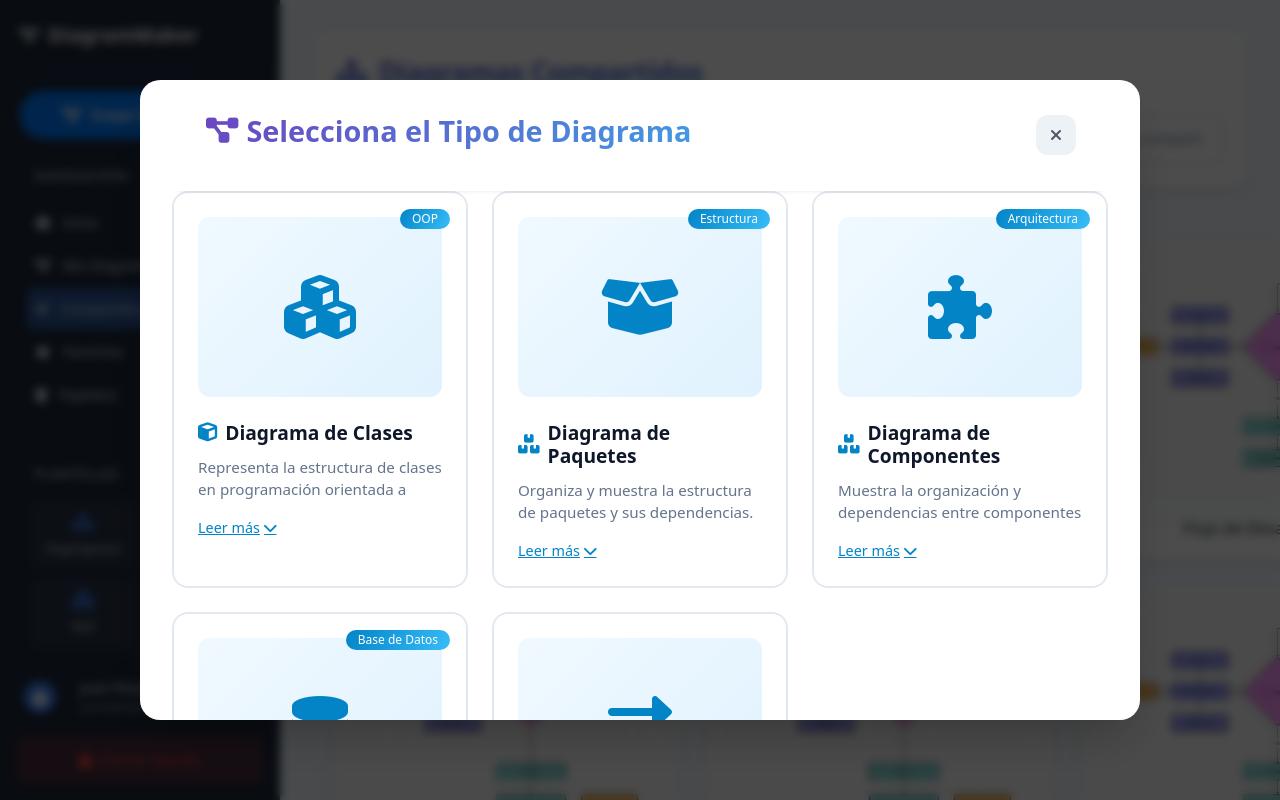
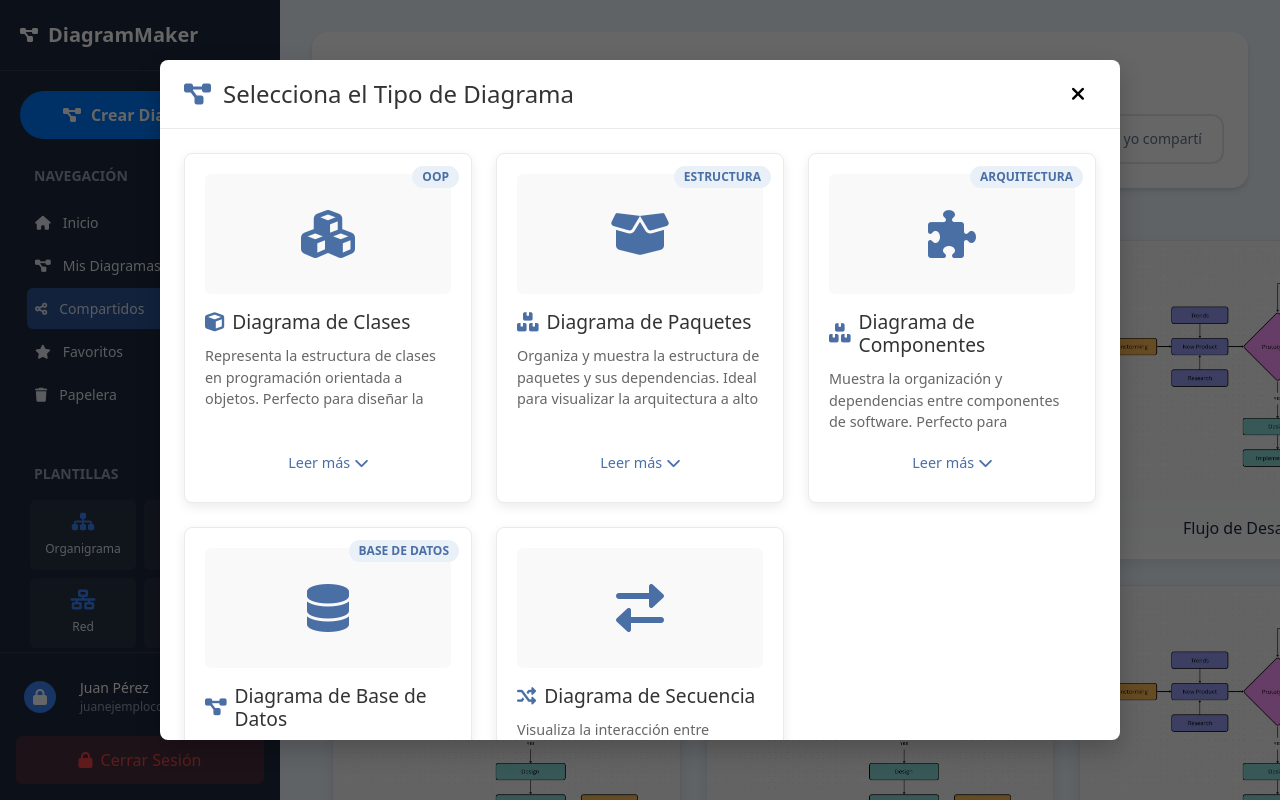
Before and after one commit to juan12312121/Graficacion, an Angular app: page /compartidos in a window 1280 px wide. Both pictures are taken after a click on the button "Crear Diagrama". Shown: the top 800 px of the page. Built offline with nearby package versions, Linux system fonts and the light colour scheme.

Commit message:
ya arregle lo del modal xd

```diff
--- a/src/app/modal/modal.component.css
+++ b/src/app/modal/modal.component.css
@@ -1,255 +1,232 @@
+/* Modal Overlay - Covers the entire screen */
 .modal-overlay {
   position: fixed;
   top: 0;
   left: 0;
-    z-index: 199;
-    right: 0;
-    bottom: 0;
-    background-color: rgba(0, 0, 0, 0.7);
+  width: 100%;
+  height: 100%;
+  background-color: rgba(0, 0, 0, 0.6);
   display: flex;
   justify-content: center;
   align-items: center;
-    backdrop-filter: blur(5px);
+  z-index: 1000;
   opacity: 0;
   visibility: hidden;
-    transition: opacity 0.3s ease, visibility 0s 0.3s;
-    padding: 20px;
-    box-sizing: border-box;
+  transition: all 0.3s ease;
 }
-
 
 .modal-overlay.visible {
   opacity: 1;
   visibility: visible;
-    transition: opacity 0.3s ease;
 }
 
-
-
-  .modal-content {
-    padding-right: 10px; /* Esto efectivamente "moverá" el scrollbar */
-    background: white;
-    padding: 0px 2rem 2rem 2rem;
-    border-radius: 20px;
-    width: 90%;
-    max-width: 1000px;
-    max-height: 80vh; /* Evita que el modal sea demasiado grande */
-    overflow-y: auto; /* Habilita el scrollbar si el contenido es largo */
-    display: flex;
-    flex-direction: column;
-    box-shadow: 0 25px 50px -12px rgba(0, 0, 0, 0.25);
-    transform: scale(0.9);
-    transition: transform 0.3s ease-in-out;
-    position: relative;
-    box-sizing: border-box;
-
+.modal-overlay.hidden {
+  opacity: 0;
+  visibility: hidden;
 }
 
-
-  .modal-overlay.visible .modal-content {
-    transform: scale(1); /* Scale up when visible */
+/* Modal Content */
+.modal-content {
+  background-color: #fff;
+  border-radius: 8px;
+  width: 90%;
+  max-width: 960px;
+  max-height: 85vh;
+  overflow-y: auto;
+  box-shadow: 0 10px 25px rgba(0, 0, 0, 0.2);
+  animation: slideIn 0.3s ease forwards;
 }
 
+@keyframes slideIn {
+  from {
+    transform: translateY(-20px);
+    opacity: 0;
+  }
+  to {
+    transform: translateY(0);
+    opacity: 1;
+  }
+}
 
+/* Modal Header */
 .modal-header {
   display: flex;
   justify-content: space-between;
   align-items: center;
-    position: sticky;
-    top: 0;
-    background: white;
-    z-index: 1;
-    padding: 2rem;
-    margin-bottom: 0;
-    /* Agregamos una transición suave para la sombra */
-    transition: box-shadow 0.3s ease;
+  padding: 16px 24px;
+  border-bottom: 1px solid #eaeaea;
+}
 
-    box-shadow: 0 4px 6px -6px rgba(0, 0, 0, 0.2);
-    background: linear-gradient(white 0%, white 100%);
-    background-size: 100% calc(100% - 1px);
-    background-repeat: no-repeat;
-  }
-  .modal-header::before {
-    content: '';
-    position: absolute;
-    z-index: -1;
-    height: 100%;
-    top: 0;
-    right: 0;
-    left: 0;
-    background: white;
-}
 .modal-header h2 {
-    font-size: 1.8rem;
-    color: #2D3748;
-    background: linear-gradient(120deg, #6B46C1 0%, #4299E1 100%);
-    background-clip: text;
-    -webkit-text-fill-color: transparent;
-    font-weight: 600;
+  margin: 0;
+  color: #333;
+  font-size: 1.5rem;
   display: flex;
   align-items: center;
-    gap: 0.5rem;
-    padding: 2px;
 }
 
-
+.modal-header h2 i {
+  margin-right: 12px;
+  color: #4a6fa5;
+}
 
 .close-button {
-    background: #EDF2F7;
+  background: none;
   border: none;
-    width: 40px;
-    height: 40px;
-    border-radius: 12px;
-    color: #4A5568;
-    transition: all 0.3s ease;
+  font-size: 1.2rem;
+  cursor: pointer;
+  width: 36px;
+  height: 36px;
+  border-radius: 50%;
   display: flex;
   align-items: center;
   justify-content: center;
-    cursor: pointer;
+  transition: background-color 0.2s;
 }
 
 .close-button:hover {
-    background: #bb2d3b;
-    color: white;
-    transform: scale(1.05);
+  background-color: #f0f0f0;
+}
+
+/* Diagram Grid */
+.diagram-grid {
+  display: grid;
+  grid-template-columns: repeat(auto-fill, minmax(280px, 1fr));
+  gap: 24px;
+  padding: 24px;
 }
 
 /* Diagram Cards */
-
-  .diagram-grid {
-    display: grid;
-    grid-template-columns: repeat(auto-fit, minmax(280px, 1fr));
-    gap: 1.5rem;
-    padding-bottom: 1rem;
-  }
-
 .diagram-card {
-    border: 2px solid #e2e8f0;
-    border-radius: 16px;
-    padding: 1.5rem;
-    cursor: pointer;
+  position: relative;
+  display: flex;
+  flex-direction: column;
+  border-radius: 8px;
+  overflow: hidden;
+  border: 1px solid #eaeaea;
+  box-shadow: 0 4px 12px rgba(0, 0, 0, 0.08);
+  padding: 20px;
+  text-decoration: none;
+  color: #333;
   transition: all 0.3s ease;
-    background: white;
-    position: relative;
-  }
-
-  .diagram-card::before {
-    content: '';
-    position: absolute;
-    top: 0;
-    left: 0;
-    right: 0;
-    height: 4px;
-    background: linear-gradient(90deg, #0284c7, #38bdf8);
-    transform: scaleX(0);
-    transition: transform 0.3s ease;
+  background-color: #fff;
 }
 
 .diagram-card:hover {
   transform: translateY(-5px);
-    box-shadow: 0 10px 15px -3px rgba(0, 0, 0, 0.1);
+  box-shadow: 0 8px 16px rgba(0, 0, 0, 0.12);
+  border-color: #d0d0d0;
 }
 
-  .diagram-card:hover::before {
-    transform: scaleX(1);
+/* Fix link behavior when clicking expand button */
+.diagram-card .expand-button {
+  z-index: 10;
+  position: relative;
 }
 
+/* Badge */
+.badge {
+  position: absolute;
+  top: 12px;
+  right: 12px;
+  background-color: #e9f0f8;
+  color: #4a6fa5;
+  font-size: 0.75rem;
+  font-weight: 600;
+  padding: 5px 10px;
+  border-radius: 12px;
+  text-transform: uppercase;
+}
+
+/* Diagram Preview */
 .diagram-preview {
-    background: linear-gradient(135deg, #f0f9ff 0%, #e0f2fe 100%);
-    border-radius: 12px;
-    padding: 1.5rem;
-    margin-bottom: 1.5rem;
-    height: 180px;
   display: flex;
   align-items: center;
   justify-content: center;
+  height: 120px;
+  margin-bottom: 16px;
+  border-radius: 6px;
+  background-color: #f9f9f9;
 }
 
 .diagram-preview i {
-    font-size: 4rem;
-    color: #0284c7;
+  font-size: 3rem;
+  color: #4a6fa5;
 }
 
-  .diagram-card:hover .diagram-preview i {
-    transform: scale(1.1) rotate(10deg);
-    color: #0ea5e9;
+/* Diagram Title */
+.diagram-title {
+  font-size: 1.2rem;
+  margin: 0 0 12px 0;
+  color: #333;
+  display: flex;
+  align-items: center;
 }
 
-  .diagram-title {
-    font-weight: 600;
-    margin-bottom: 0.75rem;
-    color: #0f172a;
-    font-size: 1.2rem;
-    display: flex;
-    align-items: center;
-    gap: 0.5rem;
-  }
 .diagram-title i {
-    color: #0284c7;
+  margin-right: 8px;
+  color: #4a6fa5;
 }
 
+/* Diagram Description */
 .diagram-description {
-    font-size: 0.95rem;
-    color: #64748b;
+  font-size: 0.9rem;
+  color: #666;
   line-height: 1.5;
+  margin: 0 0 12px 0;
+  max-height: 64px;
   overflow: hidden;
-    position: relative;
-    height: 3em;
-    transition: height 0.3s ease;
+  transition: max-height 0.3s ease, opacity 0.3s ease;
 }
 
 .diagram-description.expanded {
-    height: auto;
+  max-height: 200px;
 }
 
-
-
-  .badge {
-    position: absolute;
-    top: 1rem;
-    right: 1rem;
-    background: linear-gradient(120deg, #0284c7 0%, #38bdf8 100%);
-    color: white;
-    padding: 0.25rem 0.75rem;
-    border-radius: 9999px;
-    font-size: 0.75rem;
-    font-weight: 500;
+/* Expand Button */
+.expand-button {
+  display: flex;
+  align-items: center;
+  justify-content: center;
+  margin-top: auto;
+  font-size: 0.9rem;
+  color: #4a6fa5;
+  cursor: pointer;
+  padding: 8px 0;
+  transition: color 0.2s;
 }
 
-  .diagram-description {
-    font-size: 0.95rem;
-    color: #64748b;
-    line-height: 1.5;
-  }
-
-  .diagram-card:hover .badge {
-    opacity: 1;
-    transform: translateY(0);
-  }
-
-  .expand-button {
-    color: #0284c7;
-    font-size: 0.9rem;
-    margin-top: 0.5rem;
-    cursor: pointer;
-    display: flex;
-    align-items: center;
-    gap: 4px;
-    transition: color 0.3s ease;
+.expand-button i {
+  margin-left: 5px;
+  transition: transform 0.3s;
 }
 
 .expand-button:hover {
-    color: #0ea5e9;
+  color: #2c5282;
 }
 
-  /* Estilizar el scrollbar del modal */
-  .modal-content::-webkit-scrollbar {
-    width: 8px;
-    padding-left: 19px !important;  /* Mueve el scrollbar a la izquierda */
+.expand-button:hover i {
+  transform: translateY(2px);
+}
 
+/* Toggle the chevron when description is expanded */
+.diagram-description.expanded + .expand-button i {
+  transform: rotate(180deg);
+}
 
+/* Responsive adjustments */
+@media (max-width: 768px) {
+  .diagram-grid {
+    grid-template-columns: 1fr;
   }
-  ::-webkit-scrollbar {
-    padding-left: 19px !important;  /* Mueve el scrollbar a la izquierda */
 
+  .modal-content {
+    width: 95%;
+    max-height: 90vh;
   }
+}
+
+/* Transitions for smooth animations */
+.diagram-card, .expand-button, .close-button {
+  transition: all 0.2s ease;
+}
--- a/src/app/modal/modal.component.html
+++ b/src/app/modal/modal.component.html
@@ -8,13 +8,12 @@
     </div>
 
     <div class="diagram-grid">
+
       <!-- Diagrama de Clases -->
-      <div class="diagram-card">
+      <a class="diagram-card" routerLink="/diagramador-clases">
         <span class="badge">OOP</span>
         <div class="diagram-preview">
-            <a routerLink="/diagramador-clases">
           <i class="fas fa-cubes"></i>
-            </a>
         </div>
         <h3 class="diagram-title">
           <i class="fas fa-cube"></i>
@@ -24,70 +23,57 @@
           Representa la estructura de clases en programación orientada a objetos.
           Perfecto para diseñar la arquitectura de software.
         </p>
-        <a routerLink="/diagramador-clases" class="expand-button">
+        <div class="expand-button" (click)="toggleDescription($event)">
           <span>Leer más</span>
           <i class="fas fa-chevron-down"></i>
+        </div>
       </a>
-    </div>
-
 
       <!-- Diagrama de Paquetes -->
-      <div class="diagram-card">
+      <a class="diagram-card" routerLink="/diagramador-paquetes">
         <span class="badge">Estructura</span>
         <div class="diagram-preview">
-          <a routerLink="/diagramador-paquetes">
           <i class="fas fa-box-open"></i>
-          </a>
         </div>
         <h3 class="diagram-title">
-          <a routerLink="/diagramador-paquetes">
           <i class="fas fa-boxes"></i>
-          </a>
           Diagrama de Paquetes
         </h3>
         <p class="diagram-description">
           Organiza y muestra la estructura de paquetes y sus dependencias.
           Ideal para visualizar la arquitectura a alto nivel.
         </p>
-        <a routerLink="/diagramador-paquetes" class="expand-button">
+        <div class="expand-button" (click)="toggleDescription($event)">
           <span>Leer más</span>
           <i class="fas fa-chevron-down"></i>
+        </div>
       </a>
-      </div>
-
 
       <!-- Diagrama de Componentes -->
-      <div class="diagram-card">
+      <a class="diagram-card" routerLink="/diagramador-componentes">
         <span class="badge">Arquitectura</span>
         <div class="diagram-preview">
-          <a routerLink="/diagramador-componentes">
           <i class="fas fa-puzzle-piece"></i>
-          </a>
         </div>
         <h3 class="diagram-title">
-          <a routerLink="/diagramador-componentes">
           <i class="fas fa-boxes"></i>
-          </a>
           Diagrama de Componentes
         </h3>
         <p class="diagram-description">
           Muestra la organización y dependencias entre componentes de software.
           Perfecto para arquitecturas de sistemas.
         </p>
-        <a routerLink="/diagramador-componentes" class="expand-button">
+        <div class="expand-button" (click)="toggleDescription($event)">
           <span>Leer más</span>
           <i class="fas fa-chevron-down"></i>
+        </div>
       </a>
-      </div>
-
 
       <!-- Diagrama de Base de Datos -->
-      <div class="diagram-card">
+      <a class="diagram-card" routerLink="/diagramador-base" (click)="closeModal()">
         <span class="badge">Base de Datos</span>
         <div class="diagram-preview">
-            <a routerLink="/diagramador-base" (click)="closeModal()">
           <i class="fas fa-database"></i>
-            </a>
         </div>
         <h3 class="diagram-title">
           <i class="fas fa-project-diagram"></i>
@@ -97,35 +83,30 @@
           Modela la estructura de bases de datos y relaciones entre entidades.
           Fundamental para el diseño de sistemas de información.
         </p>
-        <a routerLink="/diagramador-base" class="expand-button" (click)="closeModal()">
+        <div class="expand-button" (click)="toggleDescription($event)">
           <span>Leer más</span>
           <i class="fas fa-chevron-down"></i>
+        </div>
       </a>
-    </div>
-
 
       <!-- Diagrama de Secuencia -->
-<div class="diagram-card">
+      <a class="diagram-card" routerLink="/diagramador-secuencias">
         <div class="diagram-preview">
-    <a routerLink="/diagramador-secuencias">
           <i class="fas fa-exchange-alt"></i>
-    </a>
         </div>
         <h3 class="diagram-title">
-    <a routerLink="/diagramador-secuencias">
           <i class="fas fa-random"></i>
-    </a>
           Diagrama de Secuencia
         </h3>
         <p class="diagram-description">
           Visualiza la interacción entre diferentes componentes o actores a lo largo del tiempo.
           Excelente para modelar procesos de comunicación.
         </p>
-  <a routerLink="/diagramador-secuencias" class="expand-button">
+        <div class="expand-button" (click)="toggleDescription($event)">
           <span>Leer más</span>
           <i class="fas fa-chevron-down"></i>
+        </div>
       </a>
-</div>
 
     </div>
   </div>
--- a/src/app/modal/modal.component.ts
+++ b/src/app/modal/modal.component.ts
@@ -22,6 +22,8 @@ export class ModalComponent implements OnInit {
       }
       if (event instanceof NavigationEnd) {
         console.log('NavigationEnd:', event);
+        // Cerrar el modal después de la navegación
+        this.closeModal();
       }
       if (event instanceof NavigationError) {
         console.error('NavigationError:', event);
@@ -35,11 +37,25 @@ export class ModalComponent implements OnInit {
   }
 
   toggleDescription(event: MouseEvent): void {
+    // Prevenir que el evento propague al enlace padre
+    event.preventDefault();
+    event.stopPropagation();
+
     const target = event.currentTarget as HTMLElement;
-    const descriptionEl = target.previousElementSibling;
-    if (descriptionEl) {
+    const descriptionEl = target.previousElementSibling as HTMLElement;
+
+    if (descriptionEl && descriptionEl.classList.contains('diagram-description')) {
       descriptionEl.classList.toggle('expanded');
+
+      // Cambiar el texto del botón según el estado
+      const spanElement = target.querySelector('span');
+      if (spanElement) {
+        if (descriptionEl.classList.contains('expanded')) {
+          spanElement.textContent = 'Leer menos';
+        } else {
+          spanElement.textContent = 'Leer más';
+        }
+      }
     }
   }
-
 }
--- a/src/app/paginacion/paginacion.component.html
+++ b/src/app/paginacion/paginacion.component.html
@@ -1,5 +1,5 @@
 <div class="pagination-container">
-  <button class="pagination-button" disabled>
+  <button class="pagination-button" >
     &larr;
   </button>
 
```
Lines whose indentation alone changed are shown as unchanged.
